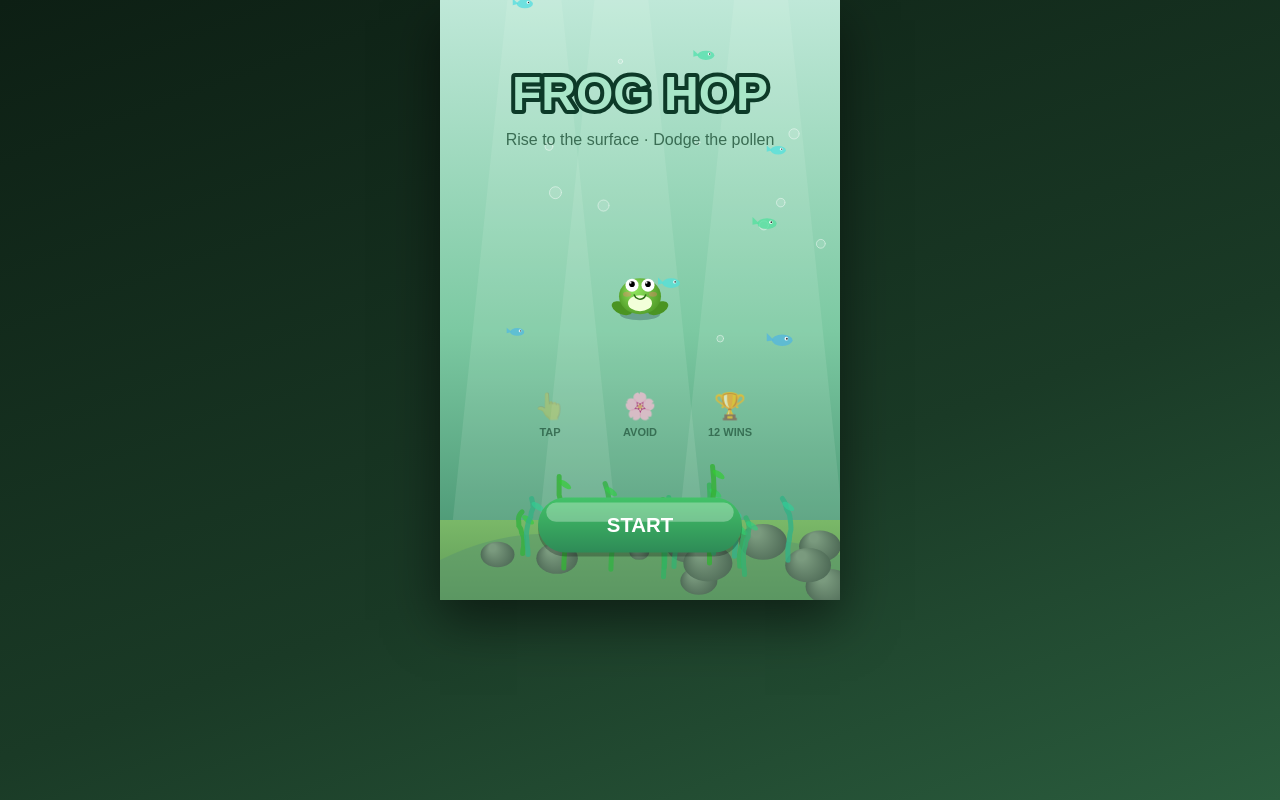
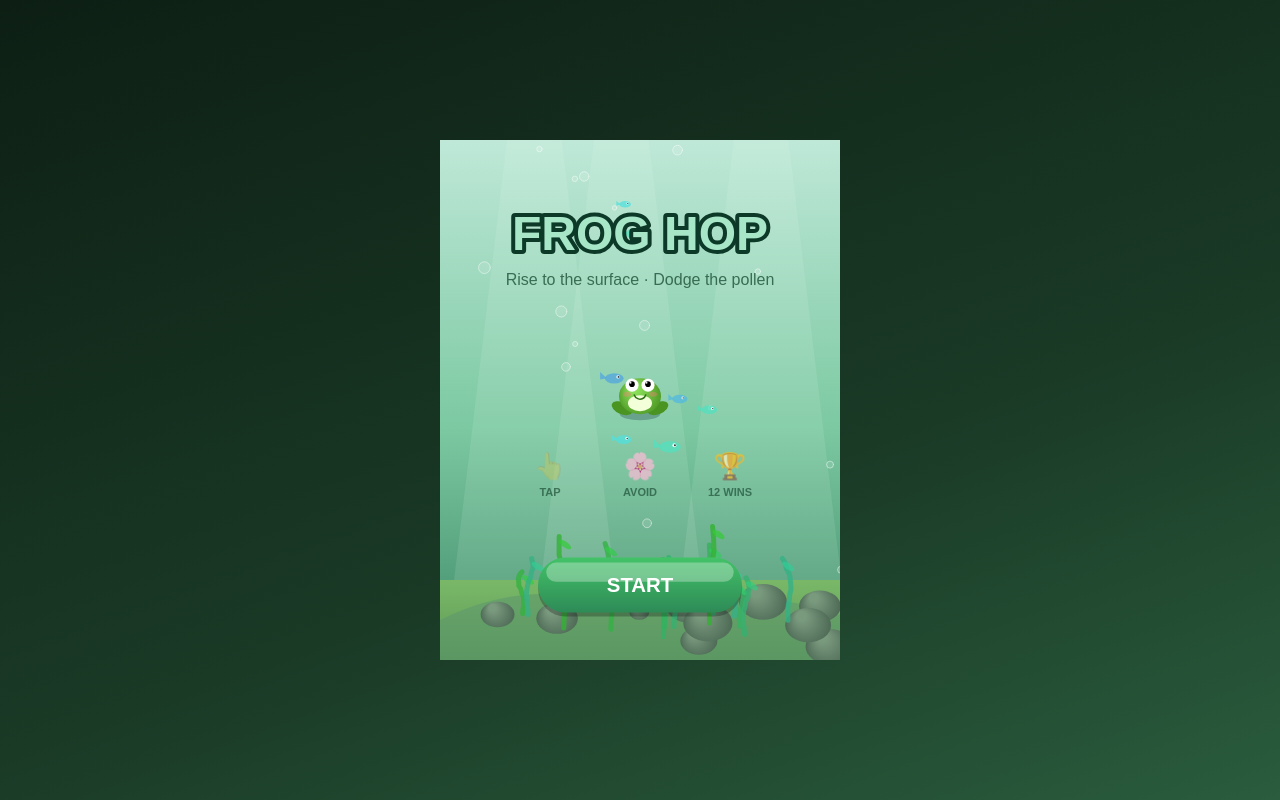
Before and after one commit to lvyuntang212-afk/Frog-Mini-Mini-game, a plain HTML site: page index.html in a window 1280 px wide. Drawn offline with Linux system fonts and the light colour scheme.

Commit message:
Update index.html

```diff
--- a/index.html
+++ b/index.html
@@ -2,29 +2,31 @@
 <html lang="en">
 <head>
 <meta charset="UTF-8">
-<meta name="viewport" content="width=device-width, initial-scale=1.0, user-scalable=no">
+<meta name="viewport" content="width=device-width, initial-scale=1.0, user-scalable=no, viewport-fit=cover">
 <title>Frog Hop · Lake Adventure</title>
 <style>
   * { box-sizing: border-box; }
+  html, body { height: 100%; }
   body {
-    margin:0; min-height:100vh;
+    margin:0;
     display:flex; flex-direction:column;
-    justify-content:flex-start; align-items:center; gap:0;
+    justify-content:center; align-items:center;
     font-family:'Avenir','Segoe UI','Helvetica Neue',Arial,sans-serif;
     background:linear-gradient(160deg,#0d1f14 0%,#1a3a26 60%,#2a5c3d 100%);
     touch-action:manipulation;
+    overflow:hidden;
   }
-  #game {
-    display:block;
-    max-width:100%; height:auto;
-    box-shadow:0 20px 50px rgba(0,0,0,.5);
-  }
-  /* 手机上铺满竖屏、无圆角 */
+  #game { display:block; }
+  /* 手机端：铺满整屏，无圆角无阴影无留白 */
   @media (max-width: 500px) {
+    body { justify-content:flex-start; }
     #game {
-      width:100vw; max-width:100vw;
+      width:100vw;
+      height:100vh;
+      height:100dvh;   /* 动态视口高度：兼容手机地址栏收起/展开 */
       border-radius:0;
       box-shadow:none;
+      object-fit:cover; /* 按比例铺满，多余边缘裁切，不变形不留白 */
     }
   }
   @keyframes shake {
@@ -37,23 +39,33 @@
 </head>
 <body>
 
-<canvas id="game" width="400" height="600"></canvas>
+<canvas id="game"></canvas>
 
 <script>
 // ============================================================
-//  Frog Hop · Lake Adventure — v26 (Final Prototype)
-//  UI: header bar & tips removed; canvas fills mobile viewport
-//  Theme: GREEN underwater lake (v23 palette, submerged feel)
-//   · Backdrop: green-tinted lake gradient (#bfe8d8 → #3e8a68)
-//   · 8 scattered individual fish, slow drifting, tail wiggle,
-//     30% camera parallax — no schools
-//   · Lakebed: green hills + mossy rocks + swaying seaweed
-//   · God rays + rising bubbles for the underwater feel
-//  Gameplay kept intact: full-climb smooth camera, 12 pads ×
-//  3 levels, pollen ramp, ripples, particles, sfx, best record
+//  Frog Hop · Lake Adventure — v27 (Mobile-adapted Final)
+//  Canvas: dynamically sized to the phone screen ratio
+//   · width fixed at 400, height = 400 × (screenH / screenW)
+//   · CSS scales it to fill 100vw × 100dvh with object-fit:cover
+//   → no empty strip at the bottom on tall phones
+//  Theme: GREEN underwater lake (v23 palette)
+//  Gameplay: full-climb smooth camera, 12 pads × 3 levels,
+//  pollen ramp, ripples, particles, sfx, best record
 // ============================================================
 const canvas = document.getElementById('game');
 const ctx = canvas.getContext('2d');
+
+// ---- ★ Canvas sizing: match the phone screen aspect ratio ----
+function fitCanvas() {
+  const vw = window.innerWidth, vh = window.innerHeight;
+  canvas.width  = 400;
+  // 生成与屏幕相同比例的内部分辨率，限制在 520~900 保证可玩性
+  canvas.height = Math.min(Math.max(Math.round(400 * vh / vw), 520), 900);
+}
+fitCanvas();
+window.addEventListener('resize', fitCanvas);
+window.addEventListener('orientationchange', () => setTimeout(fitCanvas, 100));
+
 const W = canvas.width, H = canvas.height;
 
 const WIN_LEVEL     = 12;
@@ -119,7 +131,7 @@ const frog = {
 };
 const JUMP_SPEED = 8;
 
-// ============ Lily pads (13 pads · wide spacing · alternating sides) ============
+// ============ Lily pads (13 pads · alternating sides) ============
 const PAD_SIZE = 80;
 const padX = [
   W*0.70, W*0.25, W*0.72, W*0.22, W*0.70, W*0.26, W*0.68,
@@ -165,7 +177,7 @@ function drawParticles() {
   ctx.globalAlpha = 1;
 }
 
-// ==================== Ripples (soft landing feedback rings) ====================
+// ==================== Ripples ====================
 let ripples = [];
 function spawnRipple(x, y, padRadius) {
   ripples.push({ x, y, r: padRadius * 1.05, alpha: 0.8, speed: 1.0, decay: 0.008 });
@@ -188,39 +200,38 @@ function drawRipples() {
   }
 }
 
-// ==================== ★ Scattered fish (slow, individual) ====================
-// 8 independent fish, slow drifting, no schools
-let fishSchools = Array.from({length: 8}, (_, i) => {
-  const dir = i % 2 === 0 ? 1 : -1;
-  return {
-    x: Math.random() * W,
-    y: 60 + Math.random() * 420,                 // scattered vertically
-    dir,
-    spd: (0.08 + Math.random() * 0.12) * dir,    // slow: 0.08~0.2 px/frame
-    s: 0.55 + Math.random() * 0.55,              // varied size
-    n: 1,                                        // individual, not a school
-    hue: 150 + Math.random() * 70                // blends with green bg
-  };
-});
+// ==================== Scattered fish (slow, individual) ====================
+let fishSchools = [];
+(function initFish() {
+  const rng = (s => () => (s = (s*1664525+1013904223)>>>0, s/4294967296))(777);
+  fishSchools = Array.from({length: 8}, (_, i) => {
+    const dir = i % 2 === 0 ? 1 : -1;
+    return {
+      x: rng() * W,
+      y: 60 + rng() * (H - 160),                // scattered over the taller canvas
+      dir,
+      spd: (0.08 + rng() * 0.12) * dir,         // slow drift
+      s: 0.55 + rng() * 0.55,
+      hue: 150 + rng() * 70
+    };
+  });
+})();
 
 function drawFishShape(x, y, s, hue, t) {
-  const tail = Math.sin(t) * 3 * s;              // tail wiggle
+  const tail = Math.sin(t) * 3 * s;
   ctx.save();
   ctx.translate(x, y);
   ctx.scale(s, s);
   ctx.fillStyle = `hsla(${hue},70%,60%,.75)`;
-  // body
   ctx.beginPath();
   ctx.ellipse(0, 0, 10, 5.5, 0, 0, Math.PI*2);
   ctx.fill();
-  // tail (wiggling)
   ctx.beginPath();
   ctx.moveTo(-8, 0);
   ctx.lineTo(-15, -4 + tail);
   ctx.lineTo(-15,  4 + tail);
   ctx.closePath();
   ctx.fill();
-  // eye
   ctx.fillStyle = 'rgba(255,255,255,.9)';
   ctx.beginPath(); ctx.arc(4, -1.5, 1.8, 0, Math.PI*2); ctx.fill();
   ctx.fillStyle = 'rgba(0,0,0,.8)';
@@ -229,23 +240,19 @@ function drawFishShape(x, y, s, hue, t) {
 }
 
 function drawFishLayer() {
-  const t = Date.now() / 250;                    // slow tail beat
+  const t = Date.now() / 250;
   for (const f of fishSchools) {
     f.x += f.spd;
-    // wrap around horizontally
     if (f.x > W + 80)  f.x = -80;
     if (f.x < -80)     f.x = W + 80;
-    // vertical parallax: 30% camera speed, wrap
     const y = f.y - cameraY * 0.3;
     const yy = ((y % (H + 200)) + H + 200) % (H + 200) - 60;
-
-    // individual fish: gentle vertical bob only
     const oy = Math.sin(t * 0.6 + f.y) * 4;
     drawFishShape(f.x, yy + oy, f.s, f.hue, t * 1.5);
   }
 }
 
-// ==================== ★ God rays (underwater light shafts) ====================
+// ==================== God rays ====================
 function drawGodRays() {
   ctx.save();
   ctx.globalAlpha = 0.10;
@@ -264,14 +271,18 @@ function drawGodRays() {
   ctx.restore();
 }
 
-// ==================== ★ Rising bubbles (screen space, looping) ====================
-let bubbles = Array.from({length:18}, () => ({
-  x: Math.random()*W,
-  y: Math.random()*H,
-  r: 2 + Math.random()*4,
-  vy: 0.3 + Math.random()*0.7,
-  wob: Math.random()*Math.PI*2
-}));
+// ==================== Rising bubbles ====================
+let bubbles = [];
+(function initBubbles() {
+  const rng = (s => () => (s = (s*1664525+1013904223)>>>0, s/4294967296))(313);
+  bubbles = Array.from({length:18}, () => ({
+    x: rng()*W,
+    y: rng()*H,
+    r: 2 + rng()*4,
+    vy: 0.3 + rng()*0.7,
+    wob: rng()*Math.PI*2
+  }));
+})();
 
 function drawBubbles() {
   ctx.strokeStyle = 'rgba(255,255,255,.45)';
@@ -288,18 +299,18 @@ function drawBubbles() {
   }
 }
 
-// ==================== ★ Seaweed (world coords, swaying) ====================
+// ==================== Seaweed (world coords) ====================
 let seaweeds = [];
 (function makeSeaweed() {
   const rng = (s => () => (s = (s*1664525+1013904223)>>>0, s/4294967296))(54321);
   for (let i = 0; i < 14; i++) {
     seaweeds.push({
       x: 20 + rng() * (W - 40),
-      y: H - 20 - rng() * 30,           // rooted near the lakebed
-      h: 40 + rng() * 60,               // strand height
-      segs: 4 + Math.floor(rng()*3),    // wavy segments
+      y: H - 20 - rng() * 30,
+      h: 40 + rng() * 60,
+      segs: 4 + Math.floor(rng()*3),
       sway: rng() * Math.PI * 2,
-      hue: 120 + rng() * 40             // green→teal
+      hue: 120 + rng() * 40
     });
   }
 })();
@@ -315,14 +326,13 @@ function drawSeaweed() {
     let px = g.x, py = g.y;
     for (let i = 1; i <= g.segs; i++) {
       const seg = g.h / g.segs;
-      const swayAmp = 6 * (i / g.segs);              // more sway higher up
+      const swayAmp = 6 * (i / g.segs);
       const nx = g.x + Math.sin(t + g.sway + i*0.9) * swayAmp;
       const ny = g.y - seg * i;
       ctx.quadraticCurveTo(px, (py+ny)/2, nx, ny);
       px = nx; py = ny;
     }
     ctx.stroke();
-    // a leaf or two per strand
     ctx.fillStyle = `hsla(${g.hue},60%,50%,.7)`;
     ctx.beginPath();
     ctx.ellipse(px + 6, py + 8, 7, 3, 0.6, 0, Math.PI*2);
@@ -330,7 +340,7 @@ function drawSeaweed() {
   }
 }
 
-// ==================== Lakebed rocks (world coords) ====================
+// ==================== Lakebed rocks ====================
 let rocks = [];
 (function makeRocks() {
   const rng = (s => () => (s = (s*1664525+1013904223)>>>0, s/4294967296))(999);
@@ -371,7 +381,7 @@ function startStage(s) {
   stage = s;
   cfg = stageConfig(s);
   score = 0;
-  cameraY = 0;                                   // reset camera to the lakebed view
+  cameraY = 0;
   frog.level = 0; frog.x = padX[0]; frog.y = padY(0);
   frog.targetY = padY(0); frog.jumping = false; frog.scaleY = 1;
   pollens = []; pollenTimer = 0;
@@ -406,7 +416,6 @@ function stageClear() {
 
 // ==================== Update ====================
 function update() {
-  // ---- Frame-rate independent timing (normalized to 60fps steps) ----
   const now = performance.now();
   const dt = Math.min(50, now - lastTime) / 16.67;
   lastTime = now;
@@ -439,11 +448,9 @@ function update() {
     }
   }
 
-  // ---- Camera: smooth follow for the WHOLE climb ----
   const camTarget = Math.min(0, frog.y - H * CAM_ANCHOR);
   cameraY += (camTarget - cameraY) * (1 - Math.pow(1 - CAM_SMOOTH, dt));
 
-  // ---- Pollen: spawn just above the visible view ----
   if (++pollenTimer > cfg.pollenInterval && pollens.length < cfg.maxPollens) {
     pollenTimer = 0;
     pollens.push({
@@ -483,12 +490,12 @@ function roundRect(x, y, w, h, r) {
   ctx.closePath();
 }
 
-// ---- ★ Backdrop: green-tinted lake (matches v23 palette) ----
+// ---- Backdrop: green-tinted lake ----
 function drawWater() {
   const lake = ctx.createLinearGradient(0, 0, 0, H);
-  lake.addColorStop(0, '#bfe8d8');      // near-surface: pale teal-green
-  lake.addColorStop(0.55, '#7cc9a2');   // mid: green-teal
-  lake.addColorStop(1, '#3e8a68');      // depths: dark green
+  lake.addColorStop(0, '#bfe8d8');
+  lake.addColorStop(0.55, '#7cc9a2');
+  lake.addColorStop(1, '#3e8a68');
   ctx.fillStyle = lake;
   ctx.fillRect(0, 0, W, H);
 
@@ -496,18 +503,16 @@ function drawWater() {
   drawBubbles();
 }
 
-// ---- Lakebed: green hills + mossy rocks + seaweed (WORLD coords) ----
+// ---- Lakebed (WORLD coords) ----
 function drawLakebed() {
-  const DEEP = 1600;   // covers the max climb height (12 × 115 = 1380)
+  const DEEP = 1600;
 
-  // Green underwater hills
   const meadow = ctx.createLinearGradient(0, H-80, 0, H+40);
   meadow.addColorStop(0, '#7ab868');
   meadow.addColorStop(1, '#4e8a4e');
   ctx.fillStyle = meadow;
   ctx.fillRect(0, H-80, W, DEEP + 200);
 
-  // Hill silhouette
   ctx.fillStyle = 'rgba(90,150,110,.5)';
   ctx.beginPath();
   ctx.moveTo(0, H-40);
@@ -517,7 +522,6 @@ function drawLakebed() {
   ctx.lineTo(0, H + DEEP);
   ctx.fill();
 
-  // Mossy rocks
   for (const r of rocks) {
     const g = ctx.createRadialGradient(r.x - r.r*0.3, r.y - r.r*0.4, r.r*0.2, r.x, r.y, r.r);
     g.addColorStop(0, '#7a9a7e');
@@ -528,11 +532,9 @@ function drawLakebed() {
     ctx.fill();
   }
 
-  // Swaying seaweed
   drawSeaweed();
 }
 
-// ---- Draw the whole world layer, translated by camera ----
 function drawWorld() {
   ctx.save();
   ctx.translate(0, -cameraY);
@@ -544,7 +546,6 @@ function drawWorld() {
   drawFrog();
   drawParticles();
 
-  // +1 popup (world coords)
   if (flashTimer > 0 && score > 0) {
     ctx.fillStyle = `rgba(255,181,32,${flashTimer/30})`;
     ctx.font = 'bold 30px sans-serif';
@@ -555,8 +556,7 @@ function drawWorld() {
   ctx.restore();
 }
 
-// ============ Lily pad (single layer, light palette, organic outline) ============
-
+// ============ Lily pad ============
 function makeRng(seed) {
   let s = seed >>> 0;
   return () => {
@@ -603,7 +603,6 @@ function drawPad(lv) {
     return { x: x + Math.cos(a) * r, y: y + Math.sin(a) * r };
   });
 
-  // Soft water shadow below the pad
   ctx.fillStyle = 'rgba(20,60,45,.25)';
   ctx.beginPath();
   ctx.ellipse(x, y + 5, baseR * 1.05, baseR * 0.38, 0, 0, Math.PI*2);
@@ -647,7 +646,6 @@ function drawPad(lv) {
   ctx.fillStyle = 'rgba(90,150,70,.5)';
   ctx.beginPath(); ctx.arc(x, y, baseR*0.05, 0, Math.PI*2); ctx.fill();
 
-  // Dew highlights
   ctx.fillStyle = 'rgba(255,255,255,.7)';
   const drops = [
     {dx: -baseR*0.30, dy: -baseR*0.18, rx: baseR*0.10, ry: baseR*0.15, rot: -0.4},
@@ -660,7 +658,6 @@ function drawPad(lv) {
     ctx.fill();
   }
 
-  // Soft ring arcs around the pad
   ctx.strokeStyle = 'rgba(255,255,255,.35)';
   ctx.lineWidth = 1.5;
   const arcs = [
@@ -763,7 +760,7 @@ function drawButton(x, y, w, h, text, color1, color2) {
 }
 
 // ============================================================
-//        Start Page — underwater green design
+//        Start Page
 // ============================================================
 function drawStartPage() {
   drawWater();
@@ -771,7 +768,7 @@ function drawStartPage() {
   drawLakebed();
 
   const bob = Math.sin(Date.now()/600) * 5;
-  frog.x = W/2; frog.y = 300 + bob;
+  frog.x = W/2; frog.y = H*0.5 + bob;
   drawFrog();
 
   const t = Math.min(1, (Date.now() - pageStartTime) / 400);
@@ -804,10 +801,10 @@ function drawStartPage() {
   ];
   for (const h of hints) {
     ctx.font = '26px sans-serif';
-    ctx.fillText(h.icon, h.x, 415);
+    ctx.fillText(h.icon, h.x, H - 185);
     ctx.font = 'bold 11px sans-serif';
     ctx.fillStyle = 'rgba(30,80,55,.7)';
-    ctx.fillText(h.label, h.x, 436);
+    ctx.fillText(h.label, h.x, H - 164);
   }
   ctx.restore();
 
@@ -815,18 +812,18 @@ function drawStartPage() {
     ctx.fillStyle = 'rgba(184,134,11,.9)';
     ctx.font = '13px sans-serif';
     ctx.textAlign = 'center';
-    ctx.fillText(`Best · Level ${bestStage}`, W/2, 470);
+    ctx.fillText(`Best · Level ${bestStage}`, W/2, H - 130);
   }
 
   const pulse = 1 + Math.sin(Date.now()/400)*0.02;
   ctx.save();
-  ctx.translate(W/2, 525);
+  ctx.translate(W/2, H - 75);
   ctx.scale(pulse, pulse);
   drawButton(-100, -27, 200, 54, 'START', '#43c268', '#2e8b57');
   ctx.restore();
 }
 
-// ---------- HUD (screen space) ----------
+// ---------- HUD ----------
 function drawHUD() {
   ctx.fillStyle = '#f0a24a';
   ctx.font = 'bold 18px sans-serif';
```
